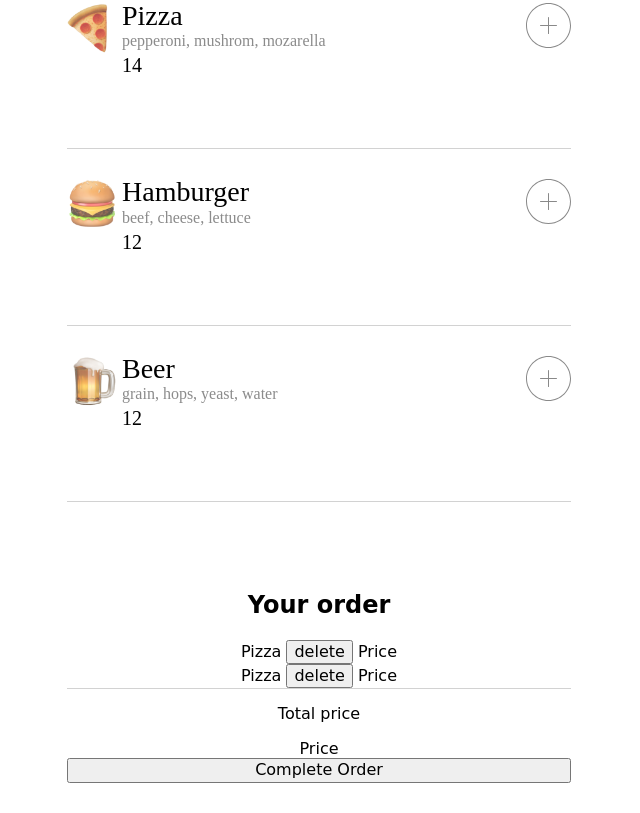
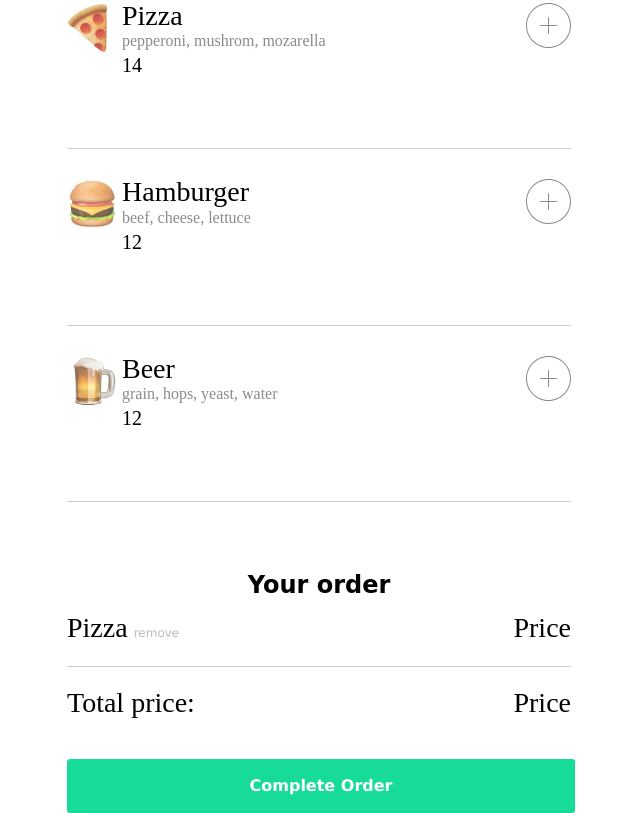
Before and after one commit to paulo-de-santiago/restaurant-order, a website built with Vite: page index.html in a window 1280 px wide. Shown: the part 296-1109 px from the top of the page, without its empty margins (321-961 px from the left). Built offline with nearby package versions, Linux system fonts and the light colour scheme; a web font is replaced by a local one.

Commit message:
Purchase section layout

```diff
--- a/index.css
+++ b/index.css
@@ -177,3 +177,60 @@ html, body {
 .plus-btn:hover {
     filter: grayscale(100%) sepia(100%);
   }
+
+
+  /* Order */
+  .menu-order {
+
+    padding: 0;
+    width: 504px;
+
+
+  }
+
+.div-order-p {
+    display:  flex;
+    justify-content: space-between;
+    margin-bottom: 20px;
+
+  } ´
+
+.divider-order {
+
+    border: 2px;
+    width: 504px;
+    height: 2px;
+}
+
+.remove-btn {
+    background-color: #FFF;
+    border: none;
+    color: #BBB;
+    font-size: 12px;
+    font-family: Verdana;
+    line-height: 24px;
+
+}
+
+.purchase-btn {
+    /* Typograhy */
+    color: var(--white, #FFF);
+    font-size: 16px;
+    font-family: Verdana;
+    font-weight: 700;
+    line-height: 24px;
+    /* Layout */
+    border: none;
+    display: flex;
+    width: 508px;
+    padding: 15px;
+    /* padding: 18px 175px 18px 194px; */
+    justify-content: space-around;
+    align-items: center;
+    /* Style */
+    border-radius: 3px;
+    background: #16DB99;
+
+    /* shadow/sm */
+    box-shadow: 0px 1px 2px 0px rgba(0, 0, 0, 0.05);
+}
--- a/index.html
+++ b/index.html
@@ -55,15 +55,20 @@
     <!-- Order Section -->
     <div class="main-menu menu-order" id="menu-order">
       <h2>Your order</h2>
-      <div>Pizza <button class="delete-btn" id="delete-btn">delete</button> Price</div>
-      <div>Pizza <button>delete</button> Price</div>
-      <img id="divider-order" src="images/divider.png"/>
-
-      <div><p>Total price</p> Price</div>
+        <div class="div-order-p">
+            <div class="item">Pizza<button class="remove-btn" id="remove-btn">remove</button></div>
+            <div class="item">Price</div>
+        </div>
 
 
 
-    <button class="order-btn" id="order-btn">Complete Order</button>
+        <img id="divider-order" src="images/divider.png"/>
+
+      <div class="div-order-p item"><p>Total price:</p><p class="div-order-p">Price</p></div>
+
+
+
+       <button class="purchase-btn" id="purchase-btn">Complete Order</button>
     </div>
 
     <script src="index.js" type="module"></script>
```
